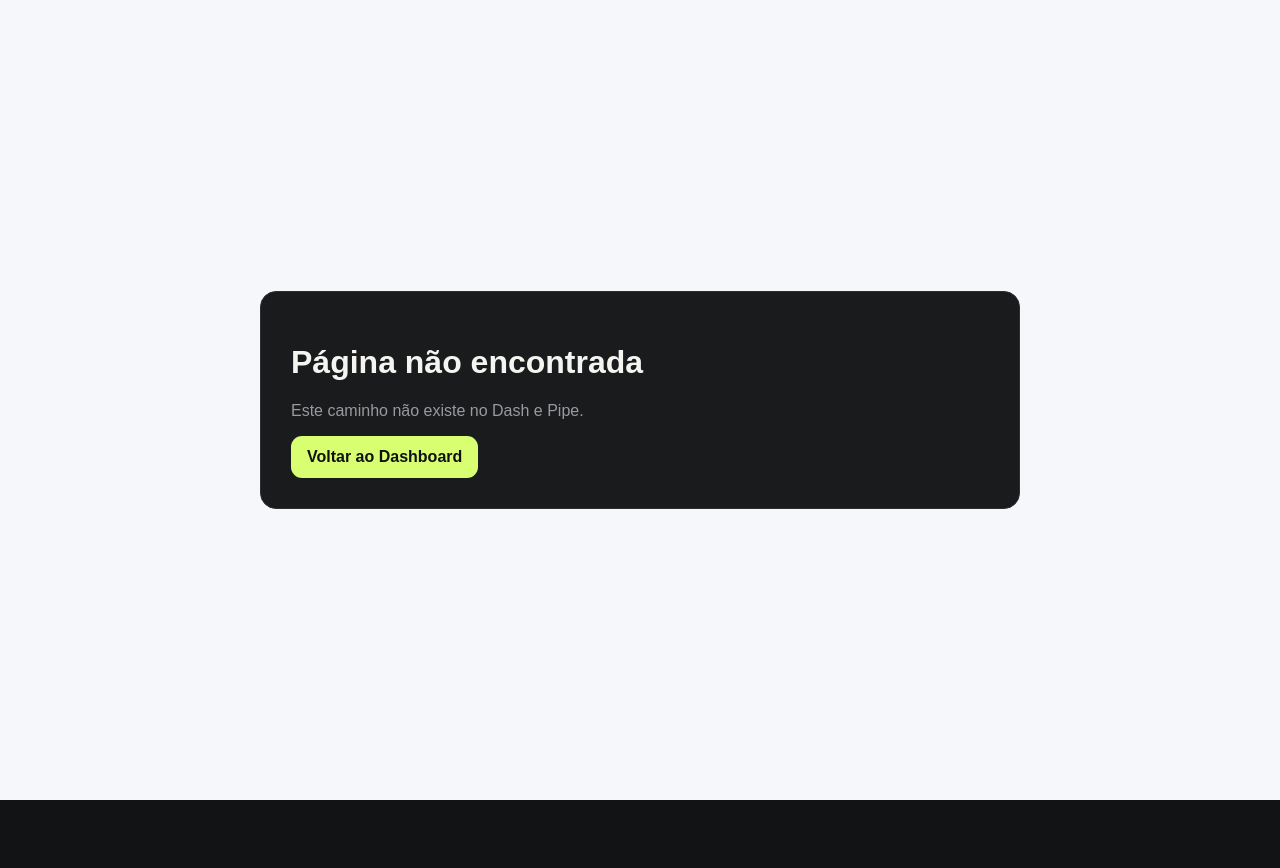
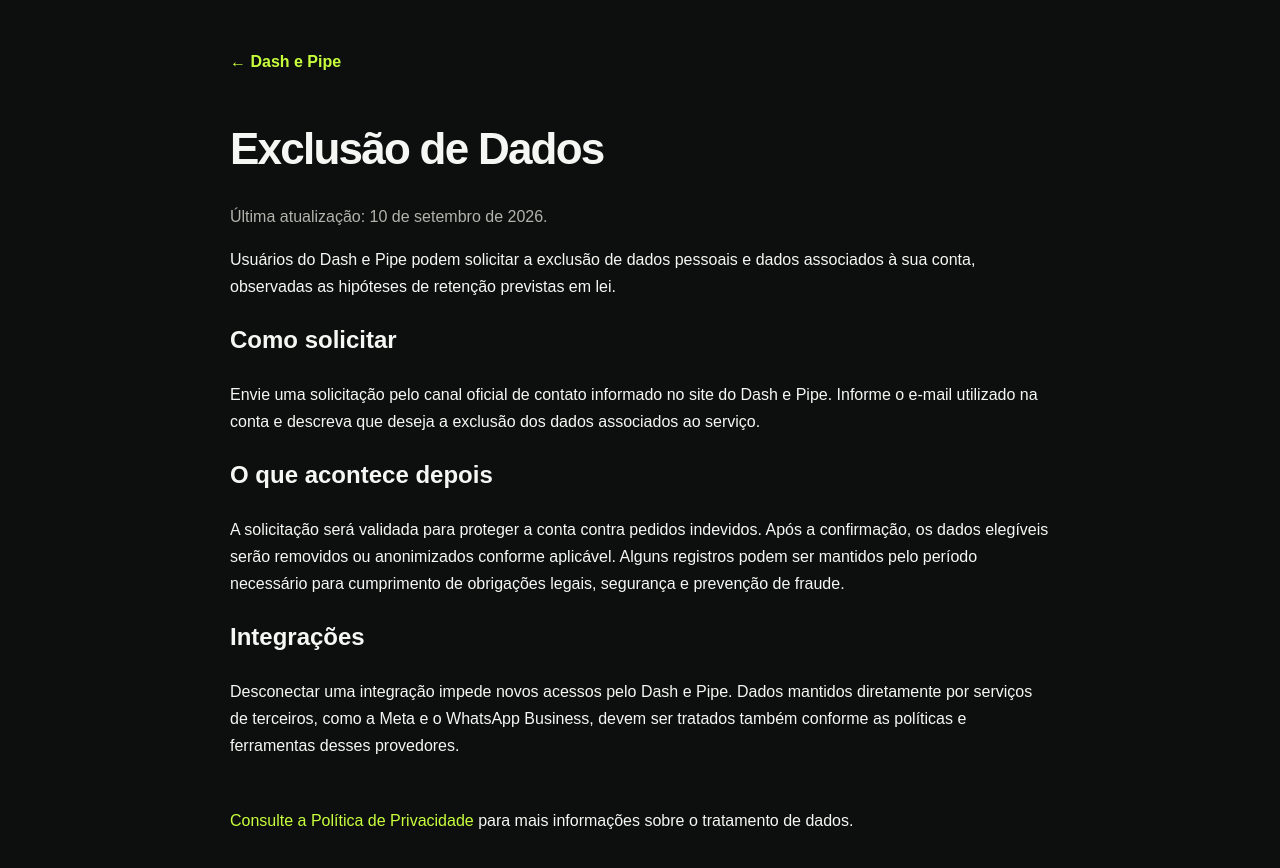
Before and after one commit to robautic/DASH, a Next.js app: page /exclusao-de-dados in a window 1280 px wide. Before the commit this address had no page. Shown: the top 868 px of the page. Before the commit the page ends 800 px from the top, so only its background shows below. Built offline with nearby package versions, Linux system fonts and the light colour scheme.

Commit message:
feat: add data deletion instructions page

```diff
--- /dev/null
+++ b/src/app/exclusao-de-dados/page.tsx
@@ -0,0 +1,26 @@
+import Link from 'next/link'
+
+export default function DataDeletionPage() {
+  return (
+    <main style={{ minHeight: '100vh', background: '#0d0f0e', color: '#f5f7f4', padding: '48px 24px' }}>
+      <article style={{ maxWidth: 820, margin: '0 auto', lineHeight: 1.7 }}>
+        <Link href="/" style={{ color: '#c8ff3d', fontWeight: 800 }}>← Dash e Pipe</Link>
+        <h1 style={{ fontSize: 44, letterSpacing: '-0.04em', marginBottom: 12 }}>Exclusão de Dados</h1>
+        <p style={{ color: '#aeb5ac' }}>Última atualização: 10 de setembro de 2026.</p>
+
+        <p>Usuários do Dash e Pipe podem solicitar a exclusão de dados pessoais e dados associados à sua conta, observadas as hipóteses de retenção previstas em lei.</p>
+
+        <h2>Como solicitar</h2>
+        <p>Envie uma solicitação pelo canal oficial de contato informado no site do Dash e Pipe. Informe o e-mail utilizado na conta e descreva que deseja a exclusão dos dados associados ao serviço.</p>
+
+        <h2>O que acontece depois</h2>
+        <p>A solicitação será validada para proteger a conta contra pedidos indevidos. Após a confirmação, os dados elegíveis serão removidos ou anonimizados conforme aplicável. Alguns registros podem ser mantidos pelo período necessário para cumprimento de obrigações legais, segurança e prevenção de fraude.</p>
+
+        <h2>Integrações</h2>
+        <p>Desconectar uma integração impede novos acessos pelo Dash e Pipe. Dados mantidos diretamente por serviços de terceiros, como a Meta e o WhatsApp Business, devem ser tratados também conforme as políticas e ferramentas desses provedores.</p>
+
+        <p style={{ marginTop: 48 }}><Link href="/privacidade" style={{ color: '#c8ff3d' }}>Consulte a Política de Privacidade</Link> para mais informações sobre o tratamento de dados.</p>
+      </article>
+    </main>
+  )
+}
```
